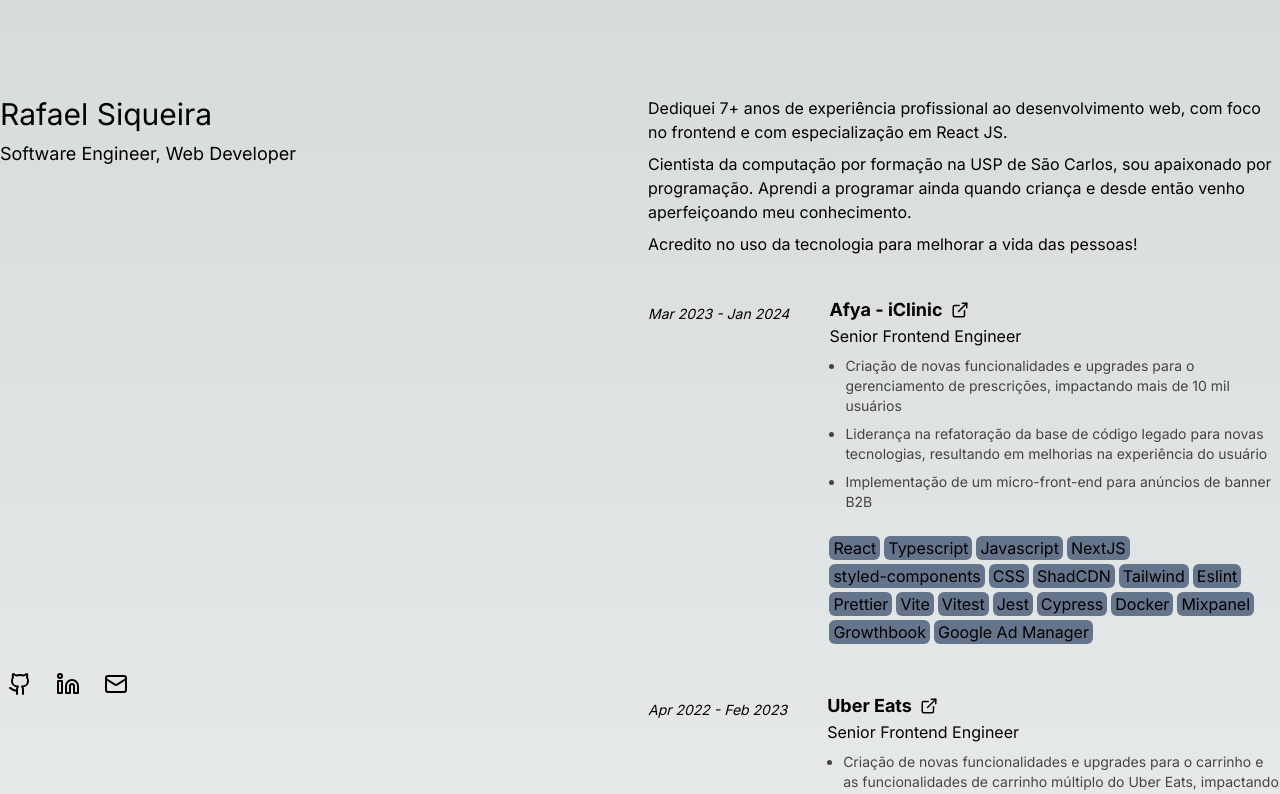
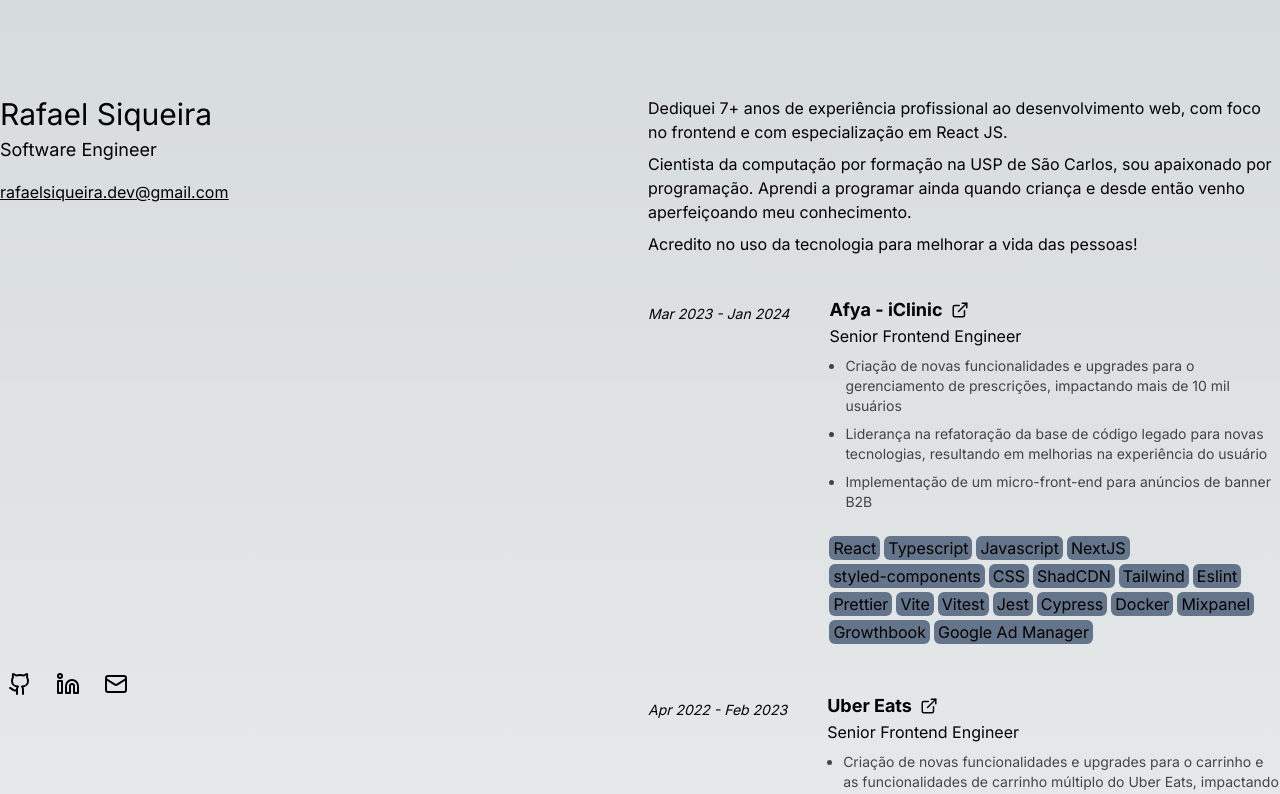
Before and after one commit to refeals/portfolio_deploy, a Next.js app: page / in a window 1280 px wide. Shown: the top 794 px of the page. Built offline with nearby package versions, Linux system fonts and the light colour scheme.

Commit message:
feat: add email to header

```diff
--- a/components/Header.tsx
+++ b/components/Header.tsx
@@ -4,10 +4,13 @@
   return (
     <header className="lg:w-1/2 lg:sticky lg:top-0 lg:self-start lg:py-24 lg:max-h-screen lg:h-svh flex flex-col justify-between mb-3 md:mb-0">
       <div>
-        <h1 className="text-3xl md:mb-2">Rafael Siqueira</h1>
-        <h2 className="text-lg mb-2 md:mb-8">
-          Software Engineer, Web Developer
-        </h2>
+        <h1 className="text-3xl md:mb-1">Rafael Siqueira</h1>
+        <h2 className="text-lg mb-2 md:mb-4">Software Engineer</h2>
+        <p className="underline mb-2">
+          <a href="mailto:rafaelsiqueira.dev@gmail.com">
+            rafaelsiqueira.dev@gmail.com
+          </a>
+        </p>
       </div>
 
       {/* <Image
```
